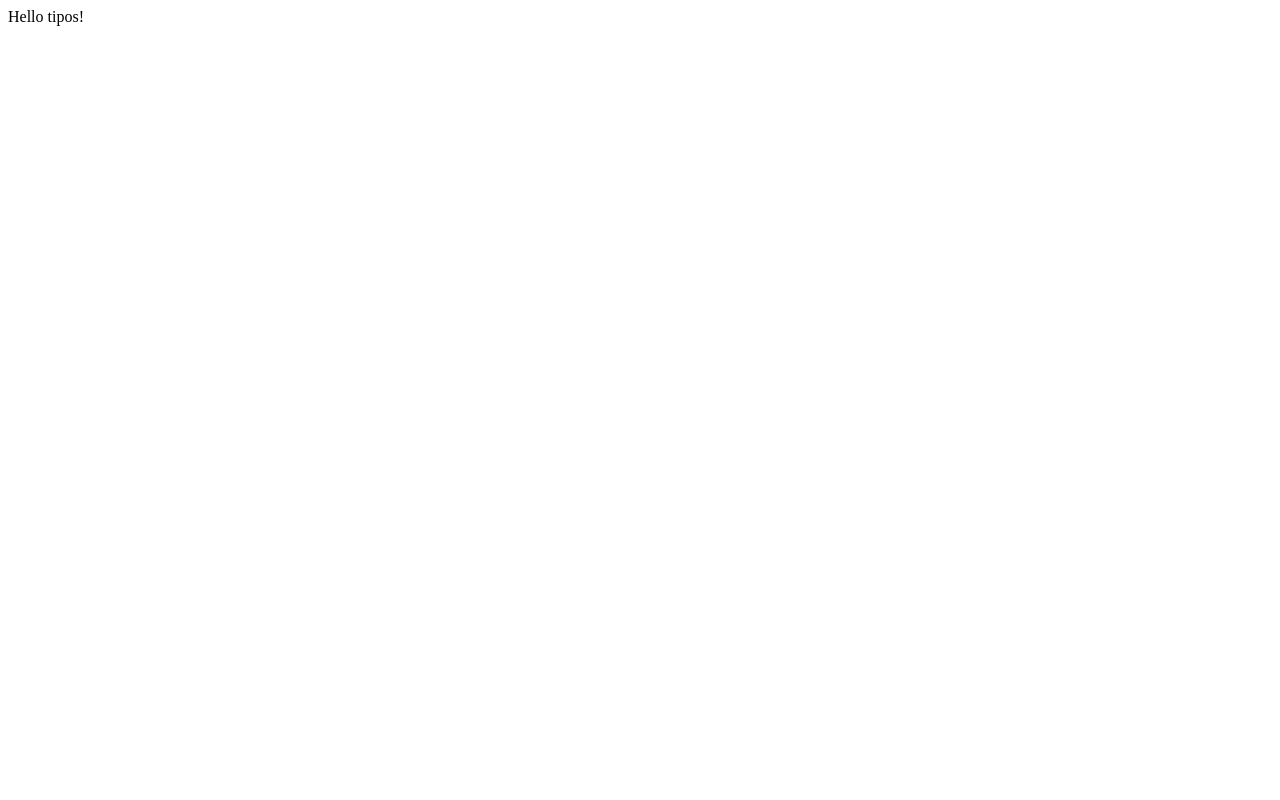
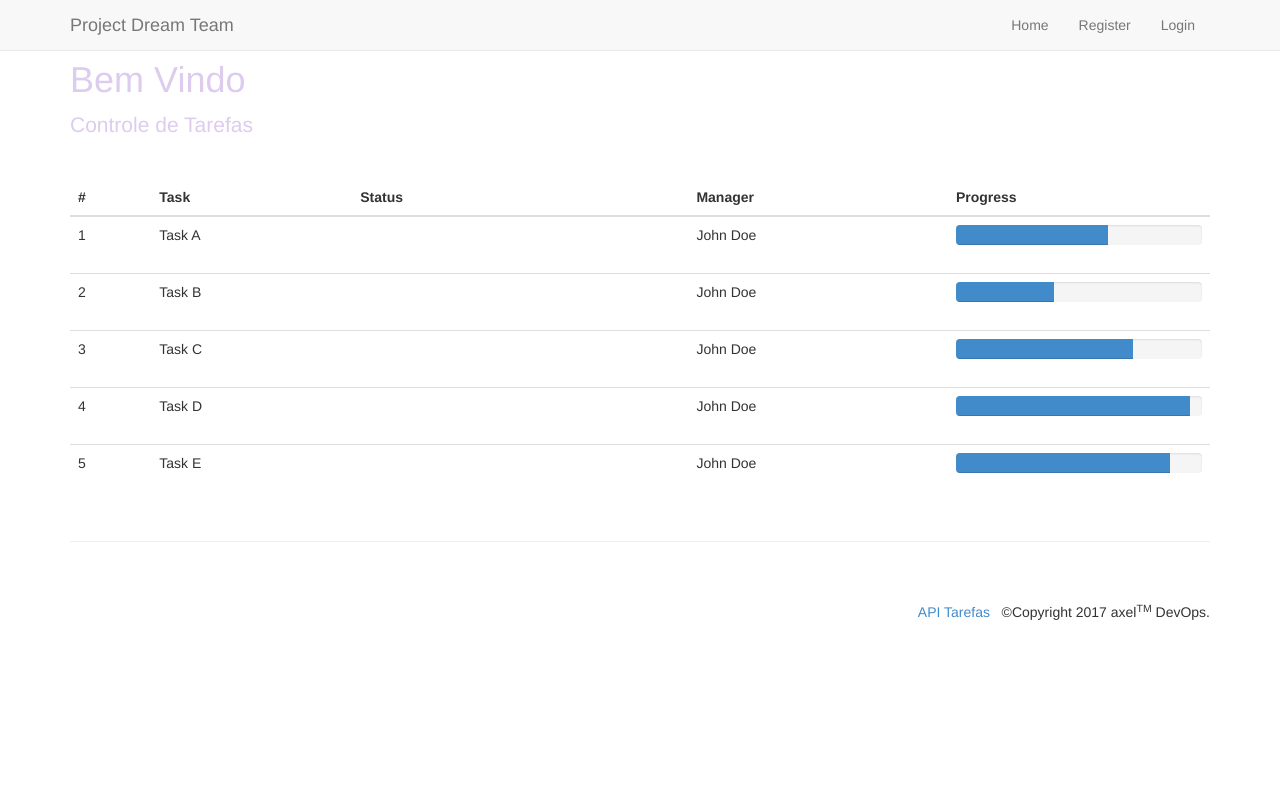
Before and after one commit to axeldeveloper/apiflask, a Flask app: page /tipos in a window 1280 px wide. Before the commit the page is almost empty. Run offline with Flask 2, Linux system fonts and the light colour scheme; some libraries are stand-ins or nearby versions.

Commit message:
incluindo template

```diff
--- /dev/null
+++ b/templates/base.html
@@ -0,0 +1,75 @@
+<!-- app/templates/base.html -->
+
+<!DOCTYPE html>
+<html lang="en">
+
+<head>
+    <meta http-equiv="content-type" content="text/html; charset=UTF-8">
+    <meta charset="utf-8">
+
+    <title>{{ title }} | Project Dream Team</title>
+    <meta name="generator" content="Bootply" />
+    <meta name="viewport" content="width=device-width, initial-scale=1, maximum-scale=1">
+    <link href="{{ url_for('static', filename='css/bootstrap.min.css') }}" rel="stylesheet">
+    <link href="//netdna.bootstrapcdn.com/font-awesome/3.2.1/css/font-awesome.min.css" rel="stylesheet">
+    <!--[if lt IE 9]>
+      <script src="//html5shim.googlecode.com/svn/trunk/html5.js"></script>
+    <![endif]-->
+    <link href="{{ url_for('static', filename='css/styles.css') }}" rel="stylesheet">
+</head>
+
+<body>
+
+    <nav class="navbar navbar-default navbar-fixed-top topnav" role="navigation">
+        <div class="container topnav">
+          <div class="navbar-header">
+              <button type="button" class="navbar-toggle" data-toggle="collapse" data-target="#bs-example-navbar-collapse-1">
+                  <span class="sr-only">Toggle navigation</span>
+                  <span class="icon-bar"></span>
+                  <span class="icon-bar"></span>
+                  <span class="icon-bar"></span>
+              </button>
+              <a class="navbar-brand topnav" href="">Project Dream Team</a>
+          </div>
+          <div class="collapse navbar-collapse" id="bs-example-navbar-collapse-1">
+              <ul class="nav navbar-nav navbar-right">
+                  <li><a href="">Home</a></li>
+                  <li><a href="#">Register</a></li>
+                  <li><a href="#">Login</a></li>
+              </ul>
+          </div>
+        </div>
+    </nav>
+
+   <div class="wrapper">
+      {% block body %}
+      {% endblock %}
+      <div class="push"></div>
+   </div>
+
+
+    <!-- Rodape padrão-->
+    <div class="container">
+        <hr>
+
+        <div class="row">
+            <div class="col-lg-12">
+                <br>
+                <br>
+                <p class="pull-right">
+                    <a href="http://www.bootply.com">API Tarefas</a> &nbsp;
+                     ©Copyright 2017 axel<sup>TM</sup> DevOps.
+                </p>
+                <br>
+                <br>
+            </div>
+        </div>
+    </div>
+
+    <!-- script references -->
+    <script src="//ajax.googleapis.com/ajax/libs/jquery/2.0.2/jquery.min.js"></script>
+    <script src="{{ url_for('static', filename='js/bootstrap.min.js') }}"></script>
+    <script src="{{ url_for('static', filename='js/scripts.js') }}"></script>
+</body>
+
+</html>
--- /dev/null
+++ b/templates/tipos.html
@@ -0,0 +1,105 @@
+<!-- app/templates/tipos.html -->
+{% extends "base.html" %}
+{% block title %}Home{% endblock %}
+{% block body %}
+    <div class="container">
+
+        <div class="row">
+
+            <div class="col-md-12">
+                <br>
+                <br>
+                <h1> Bem Vindo </h1>
+                <p class="lead">
+                    Controle de Tarefas
+                </p>
+
+                <br>
+
+                <div class="table-responsive">
+                    <table class="table table-hover">
+                        <thead>
+                            <tr>
+                                <th>#</th>
+                                <th>Task</th>
+                                <th>Status</th>
+                                <th>Manager</th>
+                                <th>Progress</th>
+                            </tr>
+                        </thead>
+                        <tbody>
+                            <tr>
+                                <td>1</td>
+                                <td>Task A</td>
+                                <td><span class="label bg-green">Doing</span></td>
+                                <td>John Doe</td>
+                                <td>
+                                    <div class="progress">
+                                        <div class="progress-bar bg-green" role="progressbar" aria-valuenow="62" aria-valuemin="0" aria-valuemax="100" style="width: 62%"></div>
+                                    </div>
+                                </td>
+                            </tr>
+                            <tr>
+                                <td>2</td>
+                                <td>Task B</td>
+                                <td><span class="label bg-blue">To Do</span></td>
+                                <td>John Doe</td>
+                                <td>
+                                    <div class="progress">
+                                        <div class="progress-bar bg-blue" role="progressbar" aria-valuenow="40" aria-valuemin="0" aria-valuemax="100" style="width: 40%"></div>
+                                    </div>
+                                </td>
+                            </tr>
+                            <tr>
+                                <td>3</td>
+                                <td>Task C</td>
+                                <td><span class="label bg-light-blue">On Hold</span></td>
+                                <td>John Doe</td>
+                                <td>
+                                    <div class="progress">
+                                        <div class="progress-bar bg-light-blue" role="progressbar" aria-valuenow="72" aria-valuemin="0" aria-valuemax="100" style="width: 72%"></div>
+                                    </div>
+                                </td>
+                            </tr>
+                            <tr>
+                                <td>4</td>
+                                <td>Task D</td>
+                                <td><span class="label bg-orange">Wait Approvel</span></td>
+                                <td>John Doe</td>
+                                <td>
+                                    <div class="progress">
+                                        <div class="progress-bar bg-orange" role="progressbar" aria-valuenow="95" aria-valuemin="0" aria-valuemax="100" style="width: 95%"></div>
+                                    </div>
+                                </td>
+                            </tr>
+                            <tr>
+                                <td>5</td>
+                                <td>Task E</td>
+                                <td>
+                                    <span class="label bg-red">Suspended</span>
+                                </td>
+                                <td>John Doe</td>
+                                <td>
+                                    <div class="progress">
+                                        <div class="progress-bar bg-red" role="progressbar" aria-valuenow="87" aria-valuemin="0" aria-valuemax="100" style="width: 87%"></div>
+                                    </div>
+                                </td>
+                            </tr>
+                        </tbody>
+                    </table>
+                </div>
+
+
+            </div>
+
+        </div>
+        <!-- /row -->
+
+
+
+    </div>
+    <!-- /container full -->
+
+
+
+{% endblock %}
--- a/wsgi.py
+++ b/wsgi.py
@@ -4,8 +4,6 @@
 from flask import Flask, render_template, request, flash, url_for, redirect
 from flask_sqlalchemy import SQLAlchemy
 import os
-
-
 
 #from models import Tipos
 
@@ -16,16 +14,19 @@ import os
 
 
 application = Flask(__name__)
-application.config['DEBUG'] = True
-#application.config['SQLALCHEMY_DATABASE_URI'] = 'postgresql://postgres:766312@localhost/flask'
-application.secret_key = '\xfb\x12\xdf\xa1@i\xd6>V\xc0\xbb\x8fp\x16#Z\x0b\x81\xeb\x16'
+
 
 #application.config.from_pyfile('alphonce.cfg')
 
 application.config['PROPAGATE_EXCEPTIONS'] = True
-application.config['SQLALCHEMY_DATABASE_URI'] = os.environ['OPENSHIFT_POSTGRESQL_DB_URL']
+#application.config['SQLALCHEMY_DATABASE_URI'] = os.environ['OPENSHIFT_POSTGRESQL_DB_URL']
+application.config['SQLALCHEMY_DATABASE_URI'] = 'postgresql://postgres:766312@localhost/flask'
 application.config['SQLALCHEMY_COMMIT_ON_TEARDOWN'] = True
 application.config['SQLALCHEMY_TRACK_MODIFICATIONS'] = True
+
+application.config['DEBUG'] = True
+
+application.secret_key = '\xfb\x12\xdf\xa1@i\xd6>V\xc0\xbb\x8fp\x16#Z\x0b\x81\xeb\x16'
 
 db = SQLAlchemy(application)
 
@@ -33,32 +34,21 @@ import models
 
 @application.route("/")
 def hello():
-    #return "Conectando Flask SQLAlchemy POSTGRESS!"
-    all_public_recipes = models.Tipos.query.filter(
-        models.Tipos.Id > 0)\
-        .order_by(models.Tipos.Descricao.desc()).limit(4)
-    return render_template('index.html', rows=all_public_recipes)
-    #return render_template('index.html')
-
-
-# Save e-mail to database and send to success page
-
-@application.route('/prereg', methods=['POST'])
-def prereg():
-    email = None
-    if request.method == 'POST':
-        email = request.form['email']
-        # Check that email does not already exist (not a great query, but works)
-        if not db.session.query(User).filter(User.email == email).count():
-            reg = User(email)
-            db.session.add(reg)
-            db.session.commit()
-            return render_template('success.html')
-    return render_template('index.html')
+    return render_template('index.html', title="Welcome")
 
 
 
-@application.route('/new', methods=['GET', 'POST'])
+
+@application.route("/tipos")
+def tipos():
+    #return "Conectando Flask SQLAlchemy POSTGRESS!"
+    registros = models.Tipos.query.filter(
+        models.Tipos.Id > 0)\
+        .order_by(models.Tipos.Descricao.desc()).limit(4)
+    return render_template('tipos.html', rows=registros , title="Tipos")
+    #return render_template('index.html')
+
+@application.route('/tipos/add', methods=['GET', 'POST'])
 def new():
     if request.method == 'POST':
             todo = models.Tipos(request.form['email'])
@@ -67,11 +57,31 @@ def new():
             return redirect(url_for('index'))
     return render_template('new.html')
 
-@application.route('/<name>')
+
+
+# Save e-mail to database and send to success page
+
+@application.route('/prereg', methods=['POST'])
+def prereg():
+    email = None
+    """ if request.method == 'POST':
+    email = request.form['email']
+    # Check that email does not already exist (not a great query, but works)
+    if not db.session.query(User).filter(User.email == email).count():
+        reg = User(email)
+        db.session.add(reg)
+        db.session.commit()
+        return render_template('success.html') """
+    return render_template('index.html')
+
+@application.route('/test/<name>')
 def hello_name(name):
     return "Hello {}!".format(name)
 
 
 
+
+
+
 if __name__ == "__main__":
     application.run()
```
Also changed, not shown: templates/index.html (+6 -35 lines).
